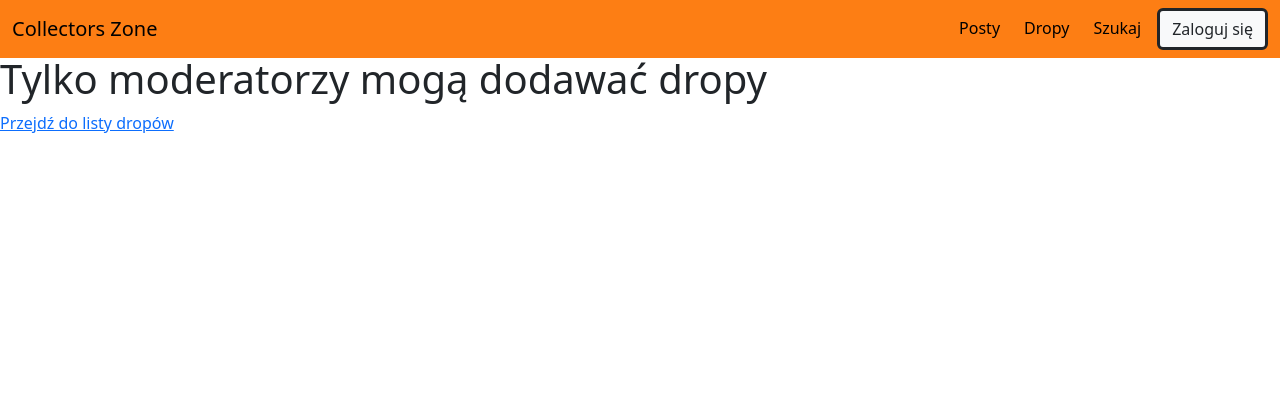
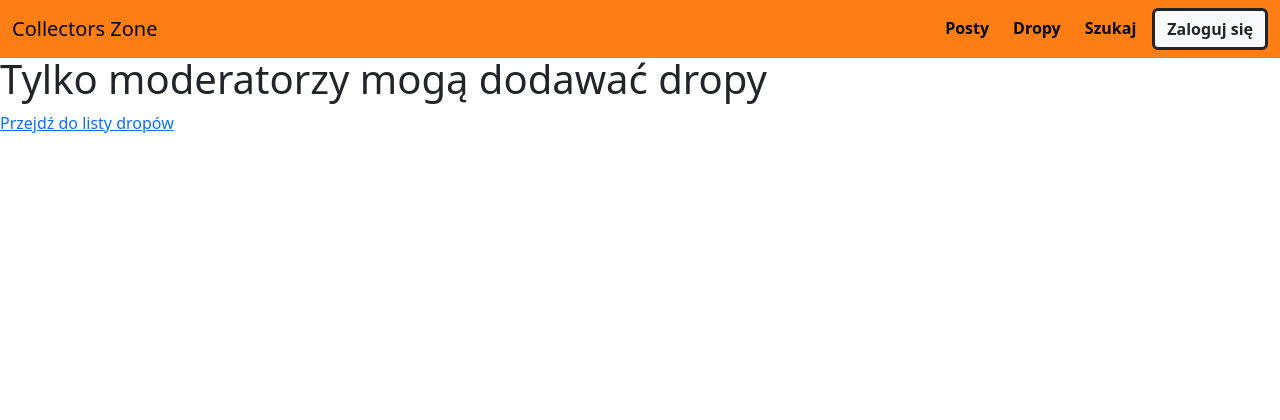
Before and after one commit to matszelo/Collectors_Zone_project, a Django app: page /drops/add_drop in a window 1280 px wide. Shown: the top 420 px of the page. Run offline with Django 5.2, Linux system fonts and the light colour scheme; some libraries are stand-ins or nearby versions.

Commit message:
Poprawki w navabrze.

```diff
--- a/templates/Base_html/navbar.html
+++ b/templates/Base_html/navbar.html
@@ -6,21 +6,21 @@
               <span class="navbar-toggler-icon"></span>
             </button>
             <div class="offcanvas offcanvas-end" tabindex="-1" id="offcanvasNavbar" aria-labelledby="offcanvasNavbarLabel">
-              <div class="offcanvas-header bg-dark text-white">
+              <div class="offcanvas-header text-dark" style="background-color: #fd7e14;">
                 <h5 class="offcanvas-title" id="offcanvasNavbarLabel">Menu</h5>
                 <button type="button" class="btn-close" data-bs-dismiss="offcanvas" aria-label="Close" style="background-color: white"></button>
               </div>
               <div class="offcanvas-body">
-                <ul class="navbar-nav justify-content-end flex-grow-1 column-gap-lg-2">
+                <ul class="navbar-nav fw-semibold justify-content-end flex-grow-1 column-gap-lg-2">
                     {% if user.is_authenticated %}
                         {% if user.profile.profile_pic %}
-                            <li class="nav-item">
+                            <li class="nav-item text-center">
                                 <img class="img-fluid rounded-circle mt-1" src="{{ user.profile.profile_pic.url }}" style="height: 35px; width: 35px" alt="">
                             {% else %}
                                 <img class="img-fluid rounded-circle mt-1" src="{% static 'images/blank-profile-picture.png' %}" style="height: 35px; width: 35px" alt="">
                             </li>
                         {% endif %}
-                        <li class="nav-item">
+                        <li class="nav-item text-center">
                             <a class="nav-link active" href="{% url 'user_profile' request.user.id %}">Witaj, {{ user.username }}</a>
                         </li>
                         <li class="border border-start border-black">
@@ -38,7 +38,7 @@
                             <a class="nav-link active" href="{% url 'Collectors_Zone:search' %}">Szukaj</a>
                         </li>
                         <li class="nav-item">
-                            <a class="btn btn-light btn-outline-dark" href="{% url 'logout_user' %}" role="button" style="border-width: medium">
+                            <a class="btn btn-light btn-outline-dark fw-semibold d-flex justify-content-center" href="{% url 'logout_user' %}" role="button" style="border-width: medium">
                             Wyloguj się
                             </a>
                         </li>
@@ -54,7 +54,7 @@
                             <a class="nav-link active" href="{% url 'Collectors_Zone:search' %}">Szukaj</a>
                         </li>
                         <li class="nav-item">
-                            <a class="btn btn-light btn-outline-dark" href="{% url 'login_user' %}" role="button" style="border-width: medium">
+                            <a class="btn btn-light btn-outline-dark fw-semibold d-flex justify-content-center" href="{% url 'login_user' %}" role="button" style="border-width: medium">
                             Zaloguj się
                             </a>
                         </li>
```
